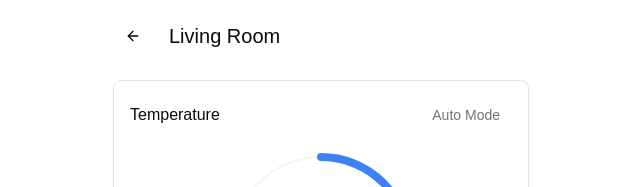
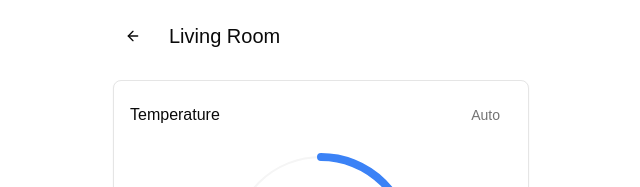
Before and after one commit to Kipyegon-Lagat/Vortex, a Next.js app: page /room/living-room in a window 1280 px wide. Shown: the top 187 px of the page, without its empty margins (319-959 px from the left). Built offline with nearby package versions, Linux system fonts and the light colour scheme.

Commit message:
Update page.tsx

```diff
--- a/app/room/living-room/page.tsx
+++ b/app/room/living-room/page.tsx
@@ -24,7 +24,7 @@ export default function LivingRoomPage() {
         <div className="flex justify-between items-center mb-4">
           <h2 className="font-medium">Temperature</h2>
           <Button variant="ghost" size="sm" className="text-muted-foreground">
-            Auto Mode
+            Auto
           </Button>
         </div>
 
```
